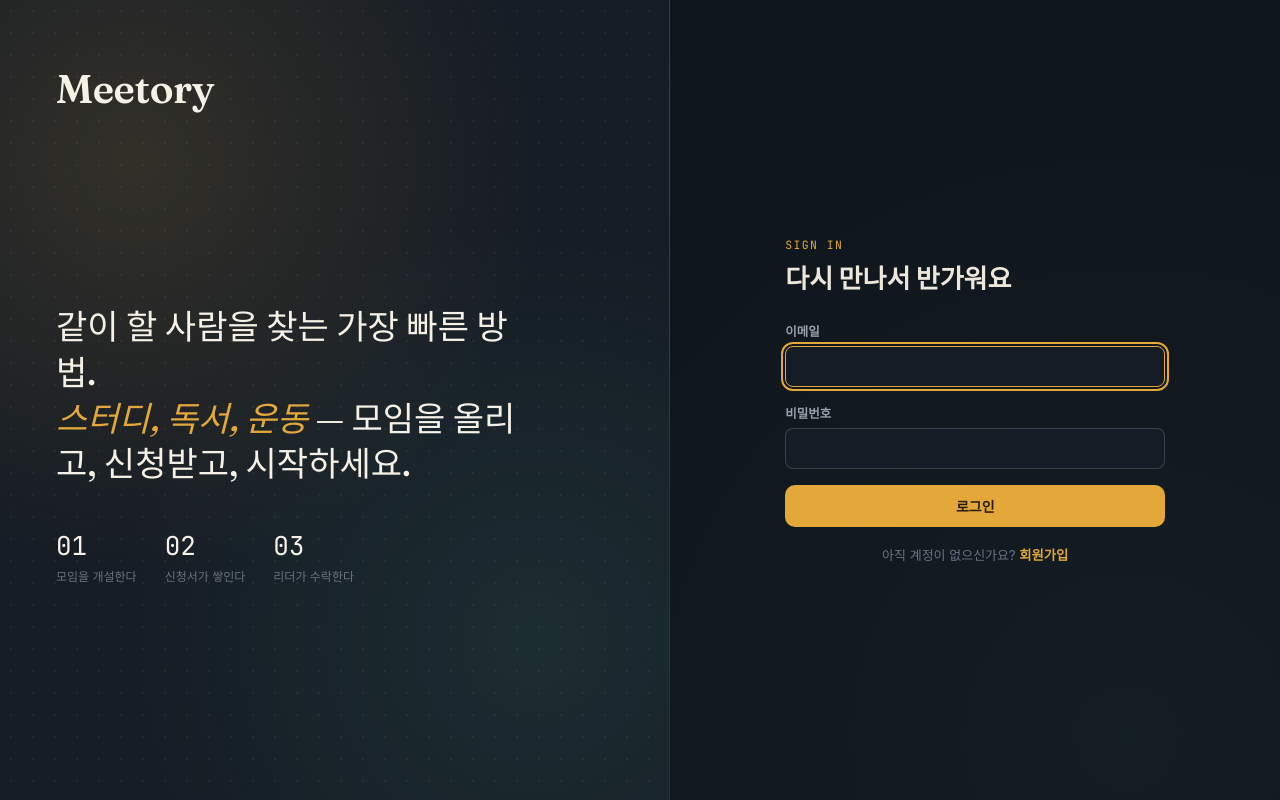
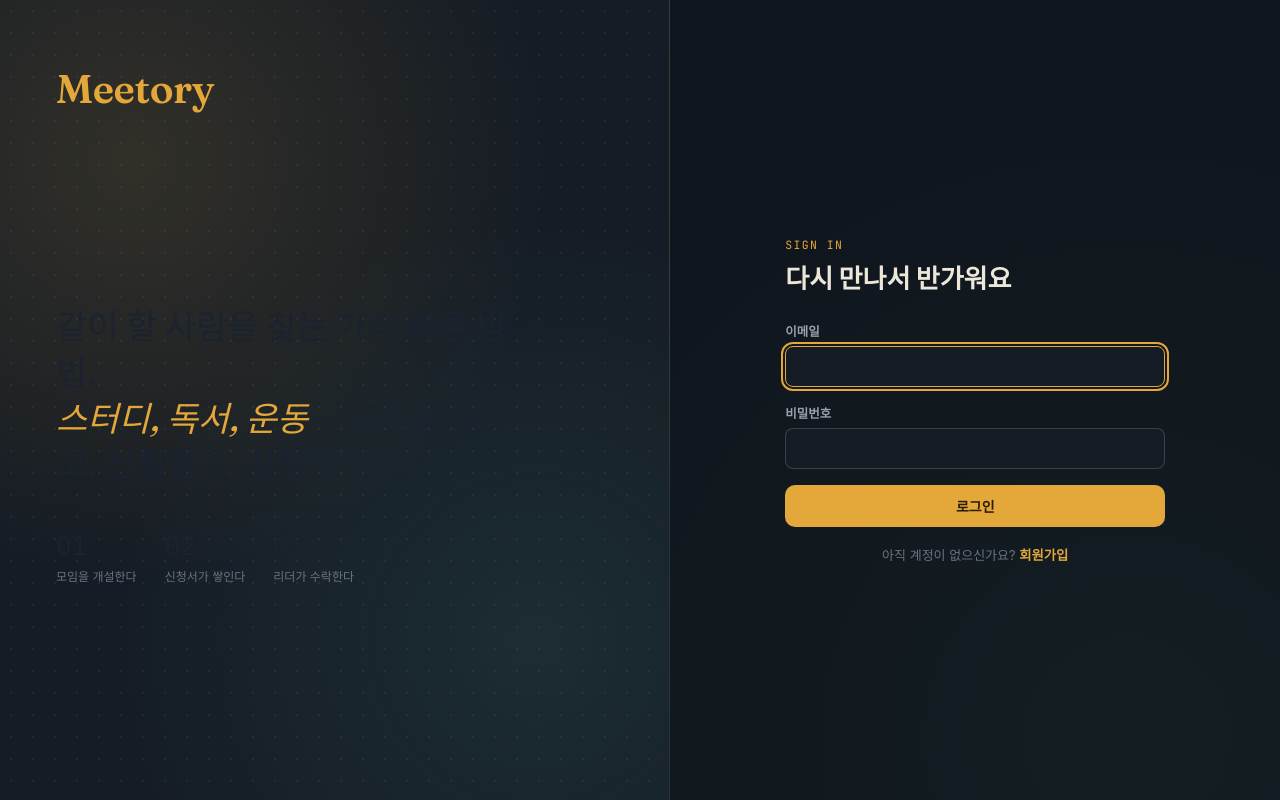
Before and after one commit to URECA-Meetory/Meetory_FE, a React (Vite) app: page / in a window 1280 px wide. Built offline with nearby package versions, Linux system fonts and the light colour scheme; a web font is replaced by a local one.

Commit message:
feat: css 수정

```diff
--- a/src/styles/global.css
+++ b/src/styles/global.css
@@ -36,7 +36,7 @@ a { color: inherit; }
   border-bottom: 1px solid var(--line);
 }
 .topbar .brand { display: flex; align-items: baseline; gap: 8px; }
-.topbar .brand .wordmark { font-size: 22px; color: var(--paper); }
+.topbar .brand .wordmark { font-size: 22px; color: var(--accent); }
 .topbar .brand .tagline { font-size: 12px; color: var(--text-faint); font-family: var(--font-mono); }
 
 .tabs { display: flex; gap: 4px; background: var(--surface); padding: 4px; border-radius: 999px; border: 1px solid var(--line); }
@@ -114,7 +114,7 @@ main.view { flex: 1; padding: 32px 28px 80px; max-width: 1080px; width: 100%; ma
   background-image: radial-gradient(rgba(237,234,224,0.06) 1px, transparent 1px);
   background-size: 22px 22px; pointer-events: none;
 }
-.auth-hero .wordmark { font-size: 40px; color: var(--paper); position: relative; z-index: 1; }
+.auth-hero .wordmark { font-size: 40px; color: var(--accent); position: relative; z-index: 1; }
 .auth-hero h1 {
   font-family: var(--font-display); font-size: 34px; line-height: 1.35; font-weight: 500;
   color: var(--paper); max-width: 460px; margin: 40px 0 0; position: relative; z-index: 1;
@@ -141,7 +141,7 @@ main.view { flex: 1; padding: 32px 28px 80px; max-width: 1080px; width: 100%; ma
 /* ---------------------------------- section heading ---------------------------------- */
 .view-head { display: flex; align-items: flex-end; justify-content: space-between; margin-bottom: 22px; gap: 16px; flex-wrap: wrap; }
 .view-head .eyebrow { font-family: var(--font-mono); font-size: 11.5px; letter-spacing: .12em; color: var(--accent); text-transform: uppercase; }
-.view-head h1 { font-family: var(--font-display); font-size: 28px; margin: 4px 0 0; color: var(--paper); font-weight: 500; }
+.view-head h1 { font-family: var(--font-display); font-size: 28px; margin: 4px 0 0; font-weight: 500; }
 .view-head p.sub { color: var(--text-faint); font-size: 13.5px; margin-top: 6px; }
 
 /* ---------------------------------- team card (pinned notice) ---------------------------------- */
@@ -175,13 +175,14 @@ main.view { flex: 1; padding: 32px 28px 80px; max-width: 1080px; width: 100%; ma
   display: inline-flex; align-items: center; padding: 3px 9px; border-radius: 999px;
   font-size: 11px; font-weight: 700; letter-spacing: .01em;
 }
-.badge-cat { background: rgba(32,28,20,0.08); color: var(--ink-soft); }
-.badge-open { background: var(--jade-soft); color: #1f6e54; }
-.badge-closed { background: var(--coral-soft); color: #a7392a; }
+.badge-cat { background: rgba(255,255,255,0.08); color: var(--ink-soft); }
+.badge-open { background: var(--jade-soft); color: #8fe0c2; }
+.badge-closed { background: var(--coral-soft); color: #ffab9b; }
+.badge-leader { background: var(--sky-soft); color: #a9c8f2; }
 
 /* capacity gauge — signature element */
 .gauge-wrap { display: flex; align-items: center; gap: 8px; min-width: 132px; }
-.gauge { position: relative; width: 88px; height: 8px; border-radius: 5px; background: rgba(32,28,20,0.1); overflow: hidden; }
+.gauge { position: relative; width: 88px; height: 8px; border-radius: 5px; background: rgba(255,255,255,0.14); overflow: hidden; }
 .gauge > i { display: block; height: 100%; border-radius: 5px; background: var(--jade); transition: width .3s var(--ease); }
 .gauge.hot > i { background: var(--accent-strong); }
 .gauge.full > i { background: var(--coral); }
@@ -208,7 +209,7 @@ main.view { flex: 1; padding: 32px 28px 80px; max-width: 1080px; width: 100%; ma
 }
 .modal-card.wide { max-width: 620px; }
 .modal-close {
-  position: absolute; top: 16px; right: 16px; border: none; background: rgba(32,28,20,0.08);
+  position: absolute; top: 16px; right: 16px; border: none; background: rgba(255,255,255,0.08);
   width: 30px; height: 30px; border-radius: 50%; cursor: pointer; font-size: 16px; color: var(--ink-soft);
 }
 .modal-title { font-family: var(--font-display); font-size: 22px; font-weight: 600; padding-right: 30px; }
@@ -217,9 +218,10 @@ main.view { flex: 1; padding: 32px 28px 80px; max-width: 1080px; width: 100%; ma
 .detail-grid dt { color: var(--ink-soft); font-family: var(--font-mono); font-size: 11.5px; text-transform: uppercase; letter-spacing: .04em; }
 .detail-grid dd { margin: 0; color: var(--ink); }
 .modal-desc {
-  margin-top: 16px; padding: 14px 16px; background: rgba(32,28,20,0.05); border-radius: 10px;
+  margin-top: 16px; padding: 14px 16px; background: rgba(255,255,255,0.05); border-radius: 10px;
   font-size: 13.5px; line-height: 1.6; color: var(--ink-soft); white-space: pre-wrap;
 }
+.divider { border: none; border-top: 1px solid rgba(255,255,255,0.12); margin: 22px 0 14px; }
 .modal-actions { display: flex; justify-content: flex-end; gap: 10px; margin-top: 22px; }
 .divider { border: none; border-top: 1px solid rgba(32,28,20,0.1); margin: 22px 0 14px; }
 .section-label { font-size: 12px; font-weight: 700; color: var(--ink-soft); text-transform: uppercase; letter-spacing: .04em; margin-bottom: 10px; }
@@ -227,10 +229,11 @@ main.view { flex: 1; padding: 32px 28px 80px; max-width: 1080px; width: 100%; ma
 .member-list, .apply-list { list-style: none; margin: 0; padding: 0; display: flex; flex-direction: column; gap: 8px; }
 .member-list li {
   display: flex; align-items: center; justify-content: space-between;
-  font-size: 13px; padding: 8px 10px; background: rgba(32,28,20,0.04); border-radius: 8px;
+  font-size: 13px; padding: 8px 10px; background: rgba(255,255,255,0.05); border-radius: 8px;
 }
 .member-list .m-date { font-family: var(--font-mono); font-size: 11px; color: var(--ink-soft); }
-.apply-list li { display: flex; align-items: center; justify-content: space-between; padding: 9px 10px; background: rgba(32,28,20,0.04); border-radius: 8px; }
+.apply-list li { display: flex; align-items: center; justify-content: space-between; padding: 9px 10px; background: rgba(255,255,255,0.05); border-radius: 8px; }
+.m-id { font-family: var(--font-mono); font-size: 11px; color: var(--ink-soft); margin-left: 6px; }
 .apply-list .a-who { display: flex; flex-direction: column; }
 .apply-list .a-name { font-size: 13px; font-weight: 600; }
 .apply-list .a-email { font-size: 11px; color: var(--ink-soft); font-family: var(--font-mono); }
@@ -240,11 +243,11 @@ main.view { flex: 1; padding: 32px 28px 80px; max-width: 1080px; width: 100%; ma
   display: flex; align-items: center; justify-content: center; transition: transform .12s var(--ease);
 }
 .icon-btn:hover { transform: scale(1.08); }
-.icon-btn.approve { background: var(--jade-soft); color: #1f6e54; }
-.icon-btn.reject { background: var(--coral-soft); color: #a7392a; }
+.icon-btn.approve { background: var(--jade-soft); color: #8fe0c2; }
+.icon-btn.reject { background: var(--coral-soft); color: #ffab9b; }
 .inline-msg { font-size: 12.5px; margin-top: 4px; }
-.inline-msg.err { color: #b3382a; }
-.inline-msg.ok { color: #1f6e54; }
+.inline-msg.err { color: #ff9686; }
+.inline-msg.ok { color: #8fe0c2; }
 
 /* ---------------------------------- fab / create ---------------------------------- */
 .fab-row { display: flex; gap: 10px; }
@@ -279,8 +282,8 @@ main.view { flex: 1; padding: 32px 28px 80px; max-width: 1080px; width: 100%; ma
 .mypage-row { display: flex; align-items: center; gap: 16px; margin-bottom: 22px; }
 .mypage-row h2 { font-family: var(--font-display); margin: 0; font-size: 20px; }
 .mypage-row .uid { font-family: var(--font-mono); font-size: 12px; color: var(--ink-soft); }
-.info-list { display: flex; flex-direction: column; gap: 0; border-top: 1px solid rgba(32,28,20,0.1); }
-.info-list .row { display: flex; justify-content: space-between; padding: 13px 2px; border-bottom: 1px solid rgba(32,28,20,0.1); font-size: 13.5px; }
+.info-list { display: flex; flex-direction: column; gap: 0; border-top: 1px solid rgba(255,255,255,0.12); }
+.info-list .row { display: flex; justify-content: space-between; padding: 13px 2px; border-bottom: 1px solid rgba(255,255,255,0.12); font-size: 13.5px; }
 .info-list .row span:first-child { color: var(--ink-soft); }
 
 .toast-stack { position: fixed; bottom: 20px; right: 20px; z-index: 100; display: flex; flex-direction: column; gap: 8px; }
@@ -300,3 +303,60 @@ main.view { flex: 1; padding: 32px 28px 80px; max-width: 1080px; width: 100%; ma
 }
 @keyframes spin { to { transform: rotate(360deg); } }
 .center-loading { display: flex; align-items: center; justify-content: center; padding: 60px 0; color: var(--text-faint); gap: 10px; }
+
+/* ---------------------------------- 가운데 정렬 / 마이페이지·모임관리 공통 ---------------------------------- */
+.mypage-card { margin: 0 auto; }
+.manage-wrap { max-width: 640px; margin: 0 auto; }
+.view-head.center-head { justify-content: center; text-align: center; }
+.manage-item { cursor: pointer; }
+
+/* ---------------------------------- 유저 메뉴 (마우스 오버 드롭다운) ---------------------------------- */
+.user-menu { position: relative; }
+
+.user-menu-trigger {
+  display: flex; align-items: center; gap: 10px;
+  background: var(--surface-raised); border: 1px solid var(--line-strong);
+  padding: 6px 14px 6px 6px; border-radius: 999px; cursor: pointer;
+  color: var(--text); font-size: 13px; font-weight: 600;
+  transition: border-color .15s var(--ease), background .15s var(--ease);
+}
+.user-menu-trigger:hover { border-color: var(--accent); background: var(--surface); }
+
+.user-menu-avatar {
+  width: 28px; height: 28px; border-radius: 50%;
+  background: var(--accent); color: var(--accent-ink);
+  display: flex; align-items: center; justify-content: center;
+  font-family: var(--font-display); font-weight: 700; font-size: 13px; flex-shrink: 0;
+}
+.user-menu-name { max-width: 120px; overflow: hidden; text-overflow: ellipsis; white-space: nowrap; }
+.user-menu-caret { color: var(--text-faint); font-size: 10px; transition: transform .15s var(--ease); }
+.user-menu:hover .user-menu-caret,
+.user-menu:focus-within .user-menu-caret { transform: rotate(180deg); }
+
+.user-menu-dropdown {
+  position: absolute; top: 100%; right: 0; padding-top: 8px; /* 오버 유지용 브릿지 */
+  min-width: 168px; z-index: 30;
+  opacity: 0; visibility: hidden; transform: translateY(-6px);
+  transition: opacity .18s var(--ease), transform .18s var(--ease), visibility .18s;
+}
+.user-menu:hover .user-menu-dropdown,
+.user-menu:focus-within .user-menu-dropdown {
+  opacity: 1; visibility: visible; transform: translateY(0);
+}
+.user-menu-dropdown-inner {
+  background: var(--paper); border: 1px solid var(--line-strong); border-radius: var(--radius-md);
+  box-shadow: var(--shadow-pop); padding: 6px; display: flex; flex-direction: column; gap: 2px;
+}
+.user-menu-dropdown-inner button {
+  text-align: left; background: transparent; border: none; color: var(--ink);
+  font-size: 13.5px; padding: 9px 12px; border-radius: 8px; cursor: pointer;
+  transition: background .12s var(--ease);
+}
+.user-menu-dropdown-inner button:hover { background: rgba(255,255,255,0.08); }
+.user-menu-dropdown-inner button.danger { color: var(--coral); }
+.user-menu-dropdown-inner button.danger:hover { background: var(--coral-soft); }
+
+/* ---------------------------------- 확인 모달 (로그아웃 / 탈퇴) ---------------------------------- */
+.confirm-card { max-width: 340px; text-align: center; }
+.confirm-card .modal-title { padding-right: 0; margin-bottom: 20px; }
+.confirm-card .modal-actions { justify-content: center; margin-top: 0; }
--- a/src/styles/tokens.css
+++ b/src/styles/tokens.css
@@ -1,5 +1,5 @@
 :root {
-  /* ---- color: dark study-board base + warm pinned-card paper ---- */
+  /* ---- color: dark study-board base + panel surfaces ---- */
   --bg: #10161d;
   --bg-soft: #151c25;
   --surface: #1a222c;
@@ -7,30 +7,30 @@
   --line: rgba(237, 234, 224, 0.1);
   --line-strong: rgba(237, 234, 224, 0.18);
 
-  --paper: #f6f1e6;
-  --paper-soft: #efe8d8;
-  --ink: #201c14;
-  --ink-soft: #5a5240;
+  /* 패널(카드/모달) 배경 - 전체 배경톤에 맞춘 어두운 계열로 변경 */
+  --paper: #1b2330;
+  --paper-soft: #222c3a;
+  --ink: #ece7da;
+  --ink-soft: #9aa1ac;
 
   --text: #ece7da;
   --text-soft: #9aa1ac;
   --text-faint: #6b7280;
 
-  --accent: #e3a73a;       /* pin gold — 모집중 / primary action */
+  --accent: #e3a73a;
   --accent-strong: #c98c22;
   --accent-ink: #2a1d05;
-  --jade: #4fa98c;         /* 승인 / 완료 */
-  --jade-soft: rgba(79, 169, 140, 0.16);
-  --coral: #e2634f;        /* 거절 / 에러 */
-  --coral-soft: rgba(226, 99, 79, 0.16);
-  --sky: #5b8dd6;          /* 정보 뱃지 */
+  --jade: #4fa98c;
+  --jade-soft: rgba(79, 169, 140, 0.18);
+  --coral: #e2634f;
+  --coral-soft: rgba(226, 99, 79, 0.18);
+  --sky: #5b8dd6;
+  --sky-soft: rgba(91, 141, 214, 0.2);
 
-  /* ---- type ---- */
   --font-display: "Fraunces", "Noto Serif KR", serif;
   --font-body: "Pretendard Variable", "Pretendard", -apple-system, system-ui, sans-serif;
   --font-mono: "JetBrains Mono", ui-monospace, monospace;
 
-  /* ---- shape / motion ---- */
   --radius-sm: 6px;
   --radius-md: 10px;
   --radius-lg: 16px;
```
